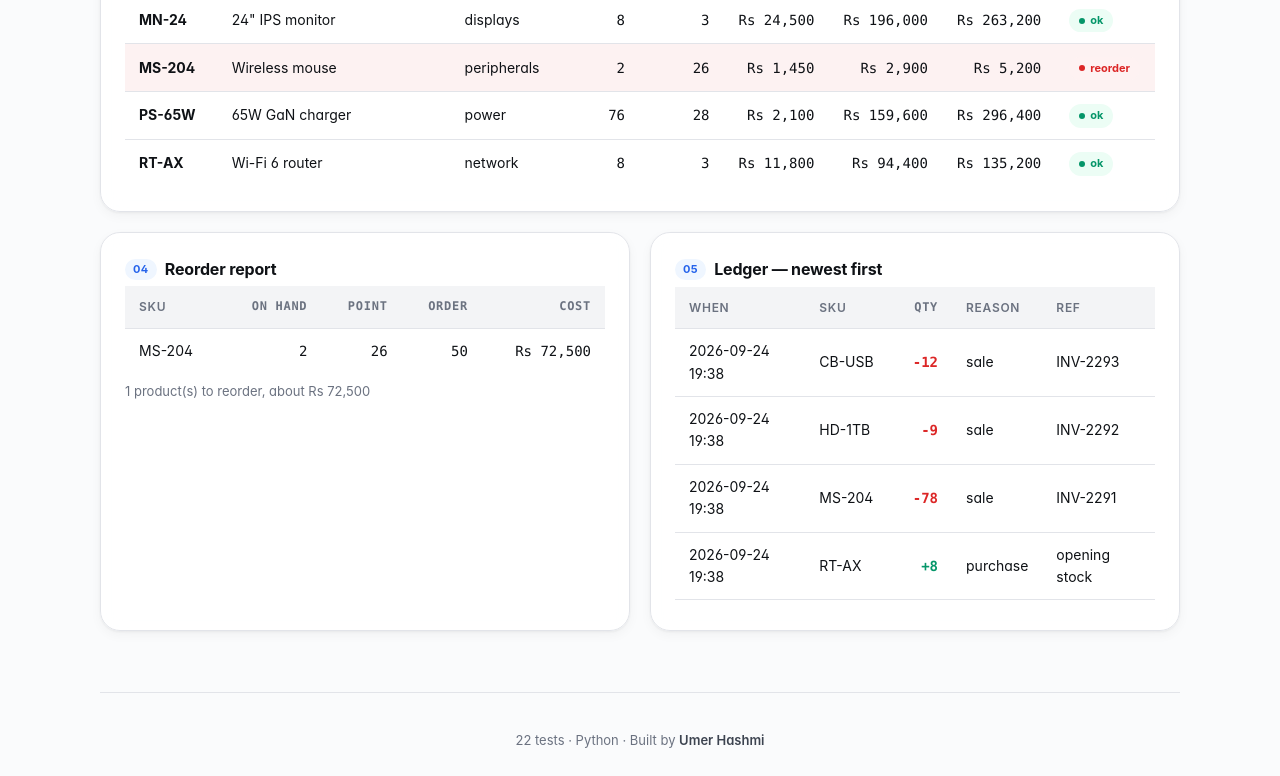
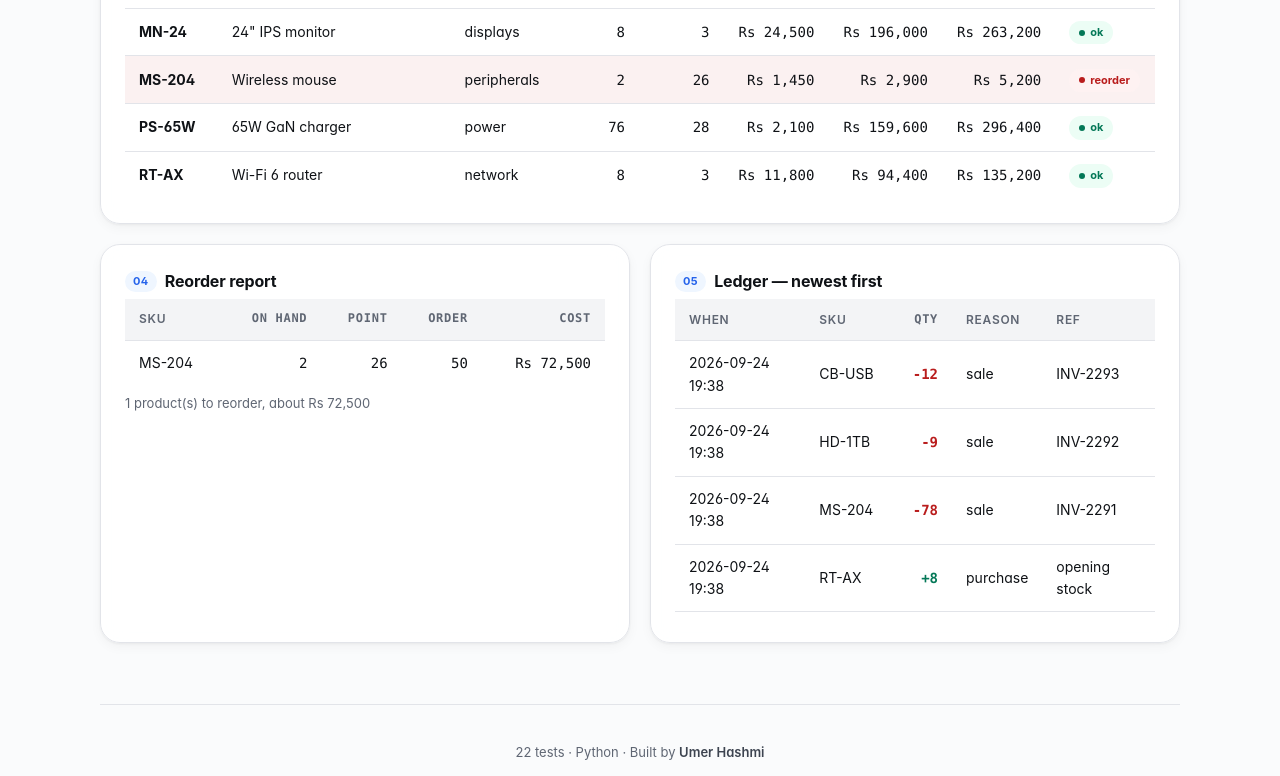
Before and after one commit to umer-78/inventory-management-system, a plain HTML site: page docs/index.html in a window 1280 px wide. Shown: the part 1166-1942 px from the top of the page. Drawn offline with Linux system fonts and the light colour scheme.

Commit message:
fix(ui): readable contrast, All projects link, keyboard access
- Muted text, success/error/warning colours and dark-mode accent now meet
  WCAG AA contrast (axe-core reported failures on every page)
- 'All projects' link back to the portfolio above the header
- Scrollable tables and code blocks can be scrolled from the keyboard
- Skip link stays hidden until focused
- Page-specific fixes: missing labels, roles, badge text colours, a table that
  pushed the page sideways at 360px

```diff
--- a/docs/index.html
+++ b/docs/index.html
@@ -16,9 +16,9 @@
 <style>
 :root {
   --bg: #fafbfc; --bg-elevated: #ffffff; --surface: #ffffff; --surface-2: #f3f4f6; --surface-3: #e9eaee;
-  --border: #e2e4e9; --border-strong: #d0d3da; --text: #0f1216; --text-secondary: #3d4450; --muted: #6b7280;
+  --border: #e2e4e9; --border-strong: #d0d3da; --text: #0f1216; --text-secondary: #3d4450; --muted: #5f6673;
   --accent: #2563eb; --accent-hover: #1d4ed8; --accent-soft: #eff6ff; --accent-glow: rgb(37 99 235 / 0.15);
-  --good: #059669; --good-soft: #ecfdf5; --bad: #dc2626; --bad-soft: #fef2f2; --warn: #d97706; --warn-soft: #fffbeb;
+  --good: #047857; --good-soft: #ecfdf5; --bad: #b91c1c; --bad-soft: #fef2f2; --warn: #a14c07; --warn-soft: #fffbeb;
   --radius-sm: 8px; --radius: 14px; --radius-lg: 20px; --radius-xl: 28px;
   --shadow-xs: 0 1px 2px rgb(0 0 0 / 0.04);
   --shadow-sm: 0 1px 3px rgb(0 0 0 / 0.06), 0 4px 12px rgb(0 0 0 / 0.04);
@@ -205,6 +205,17 @@ footer a:hover { color: var(--accent); }
   }
 }
 </style>
+<style id="site-fixes">
+/* site-fixes: shared navigation and accessibility fixes (contrast, skip link, focusable scroll areas) */
+.skip-link { position: absolute; left: 8px; top: -80px; z-index: 10000; padding: 8px 14px; border-radius: 8px; background: var(--text, #0f1216); color: var(--bg, #fff); font-weight: 600; text-decoration: none; }
+.skip-link:focus { top: 8px; left: 8px; }
+.site-crumb { display: inline-flex; align-items: center; gap: 6px; margin: 0 0 14px; font-size: 13px; font-weight: 600; color: var(--muted); text-decoration: none; }
+.site-crumb:hover, .site-crumb:focus-visible { color: var(--accent); }
+[data-scroll-focus]:focus-visible { outline: 2px solid var(--accent); outline-offset: 2px; }
+@media (prefers-color-scheme: dark) { :root { --accent: #60a5fa; --accent-hover: #93c5fd; } .btn.primary, button.primary { color: #0a0c10; } }
+@media (prefers-color-scheme: dark) { :root { --muted: #9aa1b3; } }
+#reorder { overflow-x: auto; }
+</style>
 </head>
 <body>
   <noscript><p style="margin:16px;padding:12px 16px;border-radius:8px;background:#fff7ed;color:#9a3412;border:1px solid #fdba74;font-family:system-ui,sans-serif">This interactive demo requires JavaScript. Please enable it to run the demo in your browser.</p></noscript>
@@ -212,6 +223,7 @@ footer a:hover { color: var(--accent); }
   <a class="skip-link" href="#main">Skip to content</a>
 
 <div class="wrap">
+<a class="site-crumb" href="https://umer-78.github.io/">← All projects</a>
 <header class="top">
   <div class="brand">
     <div class="icon">I</div>
@@ -555,5 +567,25 @@ footer a:hover { color: var(--accent); }
   seed();
 })();
 </script>
+  <!-- site-fixes-js --><script>
+    (() => {
+      const FOCUSABLE = 'a[href],button,input,select,textarea,[tabindex]';
+      const fix = () => {
+        for (const el of document.querySelectorAll('body *')) {
+          if (el.hasAttribute('tabindex') || el.closest('svg')) continue;
+          const cs = getComputedStyle(el);
+          if (!/(auto|scroll)/.test(cs.overflowX + cs.overflowY)) continue;
+          if (el.scrollWidth <= el.clientWidth + 1 && el.scrollHeight <= el.clientHeight + 1) continue;
+          if (el.querySelector(FOCUSABLE)) continue;
+          el.tabIndex = 0;
+          el.setAttribute('data-scroll-focus', '');
+        }
+      };
+      let t = 0;
+      const soon = () => { clearTimeout(t); t = setTimeout(fix, 400); };
+      window.addEventListener('load', () => { fix(); new MutationObserver(soon).observe(document.body, { childList: true, subtree: true }); });
+      window.addEventListener('resize', soon);
+    })();
+  </script>
 </body>
 </html>
```
